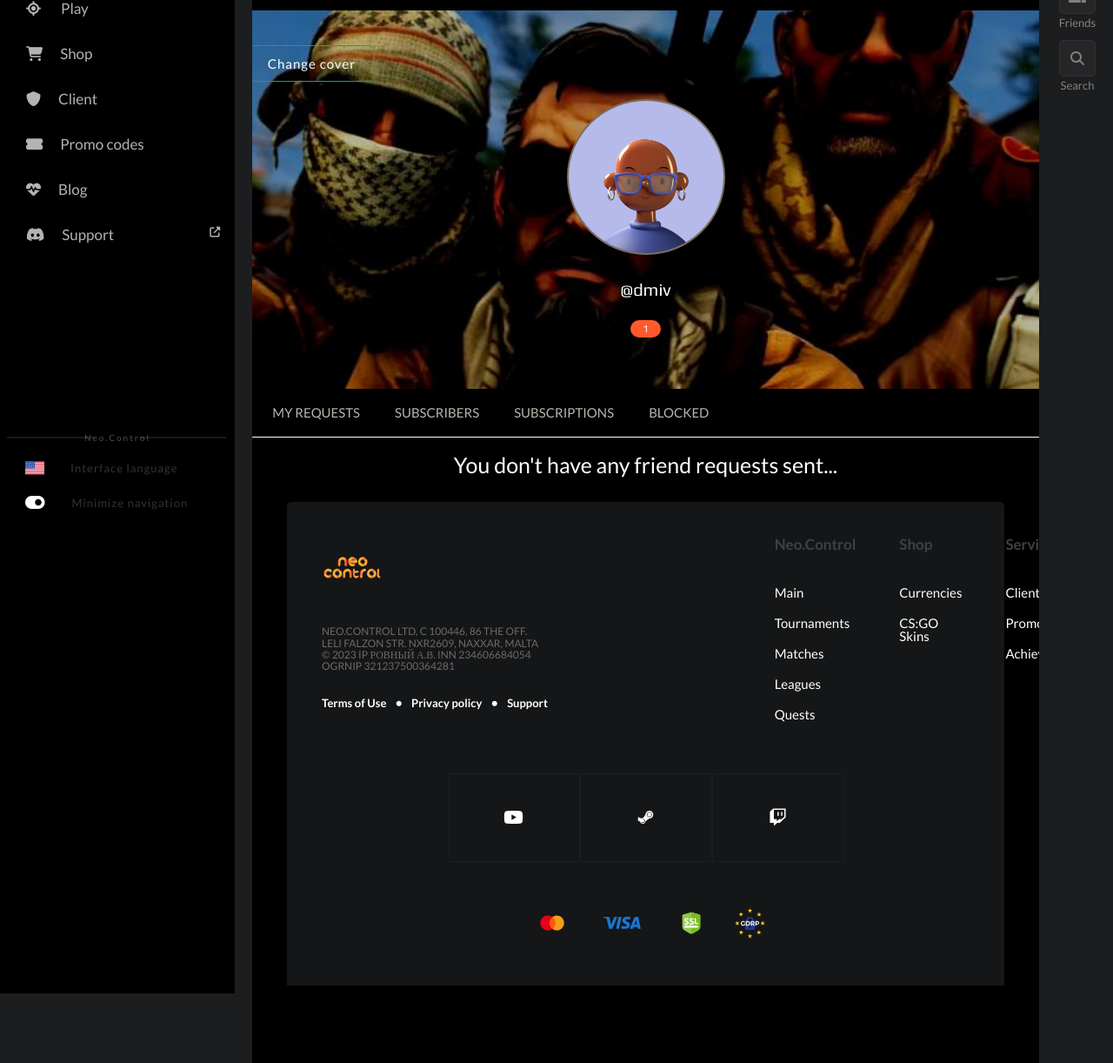
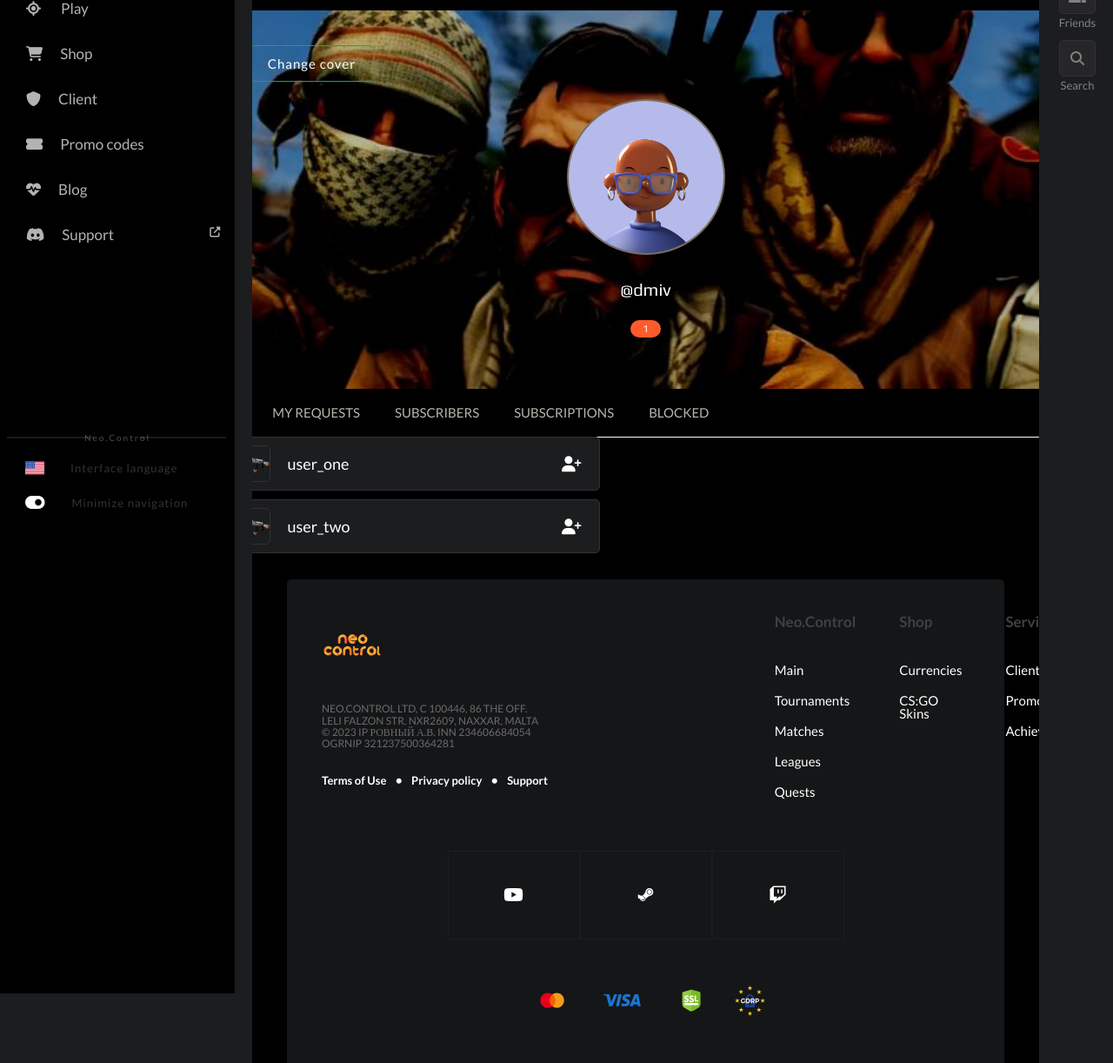
Before and after one commit to Tyrannozavr/strike, a Django app: page /requests/1/ in a window 1280 px wide. Shown: the part 188-1410 px from the top of the page at 87% size. Run offline with Django 3.2, Linux system fonts and the light colour scheme; a user stored in the database is signed in; data comes from the database, SQL or seed files in the repository; both versions use the stored data as it was after the commit; some libraries are stand-ins or nearby versions.

Commit message:
accepting requests works

```diff
--- a/base/templates/base/requests.html
+++ b/base/templates/base/requests.html
@@ -2,7 +2,26 @@
 {% load static %}
 
 {% block content_friends %}
-  <div class="profile__main-friends__text">
-    You don't have any friend requests sent...
-  </div>
+    {% if requests %}
+        {% for request in requests %}
+            <div class="list__friends-content__list-item">
+                <a href="#" class="list__friends-content__list-item-user">
+                    <img src="{{ request.inviter.image_url }}" alt="">
+                    <div class="list__friends-content__list-item__name">
+                        {{ request.inviter.username }}
+                    </div>
+                </a>
+                <div class="list__friends-content__list-item-actions">
+                    <a href="#" class="list__friends-content__list-item__invite" onclick="invite_friend({{ request.inviter.id }})">
+                        <i id="{{ request.inviter.id }}" class="fa-solid fa-user-plus"></i>
+                    </a>
+                </div>
+            </div>
+        {% endfor %}
+    {% else %}
+        <div class="profile__main-friends__text">
+            You don't have any friend requests sent...
+        </div>
+    {% endif %}
+
 {% endblock content_friends %}
--- a/profiles/views.py
+++ b/profiles/views.py
@@ -37,7 +37,8 @@ def profile_friends(request, pk):
 def profile_requests(request, pk):
     if request.user.is_authenticated:
         user = User.objects.get(id=pk)
-        context = {'user': user}
+        requests = Requests.objects.filter(recipient=user)
+        context = {'user': user, 'requests': requests}
         return render(request, 'base/requests.html', context)
     else:
         return redirect('login')
```
Also changed, not shown: db.sqlite3.
